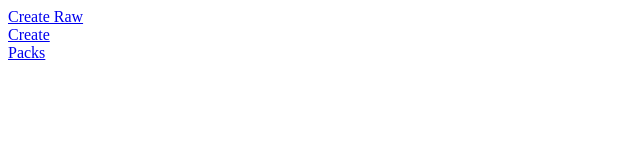
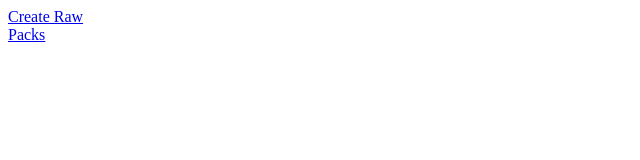
Before and after one commit to samin-bcl/universal-link-test, a Nuxt app: page / in a window 1280 px wide. Shown: the top 160 px of the page, without its empty margins (0-640 px from the left). Built offline with nearby package versions, Linux system fonts and the light colour scheme.

Commit message:
anchor added

```diff
--- a/pages/index.vue
+++ b/pages/index.vue
@@ -1,8 +1,6 @@
 <template>
   <div>
     <a href="/create-sticker">Create Raw</a>
-    <br>
-    <NuxtLink to="/create-sticker">Create</NuxtLink>
     <br>
     <NuxtLink to="/packs">Packs</NuxtLink>
   </div>
--- a/pages/packs/[id].vue
+++ b/pages/packs/[id].vue
@@ -2,7 +2,7 @@
   <div>
     {{ id }}
     <br>
-    <NuxtLink :to="`get-pack/${id}`">Install Pack</NuxtLink>
+    <a :href="`get-pack/${id}`">Install Pack</a>
   </div>
 </template>
 
```
